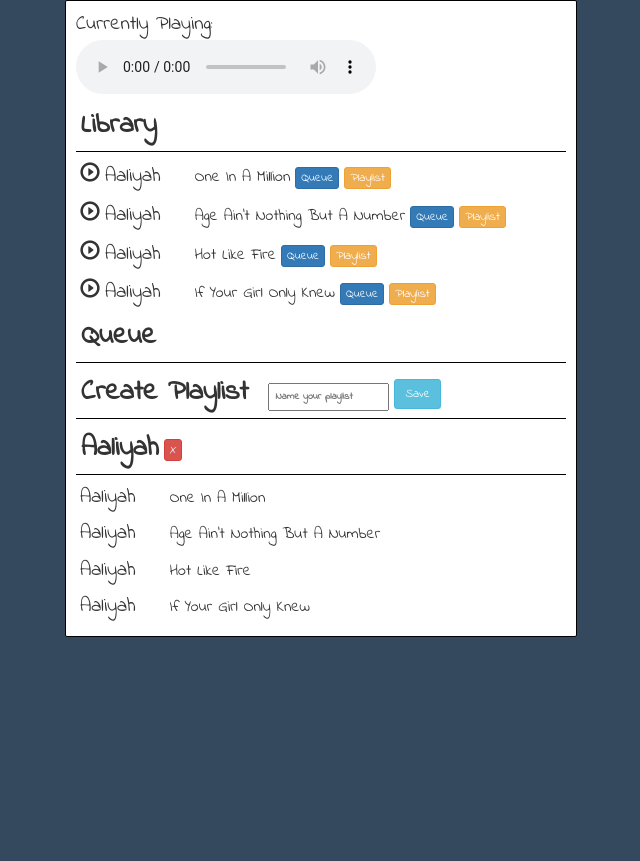
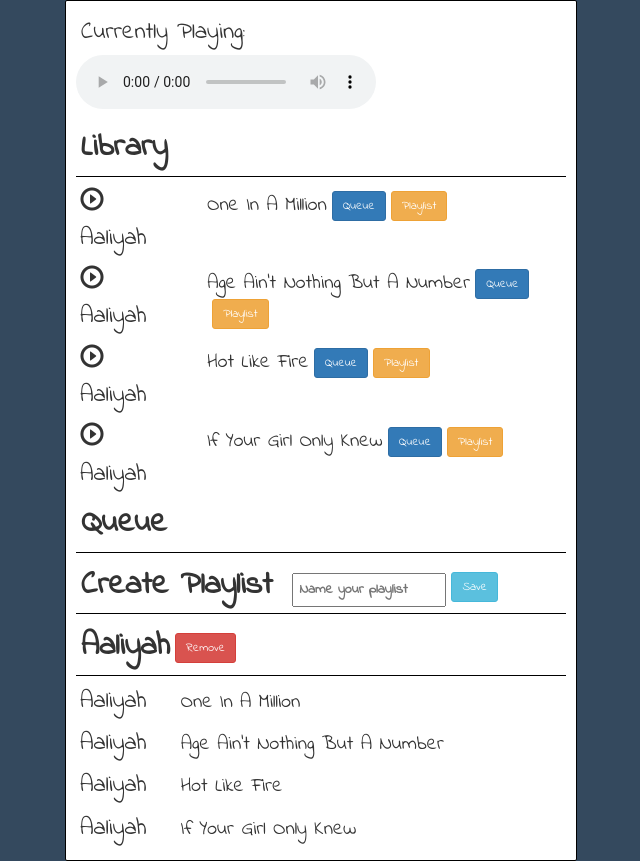
Before and after one commit to yntema/mytunes, a website: page client/index.html in a window 1280 px wide. Shown: the whole page, without its empty margins (319-959 px from the left). Before the commit the page ends 800 px from the top, so only its background shows below. Drawn offline with nearby package versions, Linux system fonts and the light colour scheme; files whose address does not match are found by name.

Commit message:
Change font sizes, remove paused class from span when new song starts.

```diff
--- a/client/models/AppModel.js
+++ b/client/models/AppModel.js
@@ -42,7 +42,7 @@
     }, this);
 
     params.library.on('removeFromPlaylist', function(song) {
-      this.get('newCollection').remove(song);
+      this.get('playlist').remove(song);
     }, this);
   }
 
--- a/client/styles.css
+++ b/client/styles.css
@@ -2,7 +2,7 @@
 body {
   background-color: #34495e;
   font-family: 'Indie Flower', cursive;
-  font-size: 16px;
+  font-size: 20px;
 }
 
 body>div {
@@ -21,7 +21,7 @@
 
 .artist {
   padding-right: 30px;
-  font-size: 20px;
+  font-size: 24px;
 }
 
 .audio {
@@ -29,7 +29,7 @@
 }
 
 .listHeader {
-  font-size: 28px;
+  font-size: 32px;
   font-weight: bold;
   border-bottom: 1px solid black;
   padding: 5px;
@@ -38,7 +38,7 @@
 
 div>input {
   padding: 5px;
-  font-size: 10px;
+  font-size: 14px;
   margin-left: 20px;
 }
 
@@ -51,9 +51,10 @@
 }
 
 .currentSong {
-  font-size: 20px;
+  padding: 5px;
+  font-size: 24px;
 }
 
 .currentSong>span {
-  font-size: 16px;
+  font-size: 20px;
 }
--- a/client/views/LibraryEntryView.js
+++ b/client/views/LibraryEntryView.js
@@ -3,7 +3,7 @@
 
   tagName: 'tr',
 
-  template: _.template('<td class=artist><span class="glyphicon glyphicon-play-circle"></span><%= artist %></td><td><%= title %><button class="queue btn btn-primary btn-xs">Queue</button><button class="playlist btn btn-warning btn-xs">Playlist</button></td>'),
+  template: _.template('<td class=artist><span class="glyphicon glyphicon-play-circle"></span><%= artist %></td><td><%= title %><button class="queue btn btn-primary btn-sm">Queue</button><button class="playlist btn btn-warning btn-sm">Playlist</button></td>'),
 
   events: {
     'click button.queue': function() {
@@ -18,7 +18,7 @@
         $(this.el).find('span').removeClass('paused').toggleClass('glyphicon-pause').toggleClass('glyphicon-play-circle').addClass('playing');
       }else{
         this.model.play();
-        $('span').removeClass('glyphicon-pause').addClass('glyphicon-play-circle').removeClass('playing');
+        $('span').removeClass('glyphicon-pause').addClass('glyphicon-play-circle').removeClass('playing').removeClass('paused');
         $(this.el).find('span').toggleClass('glyphicon-play-circle').toggleClass('glyphicon-pause').addClass('playing');
       }
     },
--- a/client/views/PlaylistView.js
+++ b/client/views/PlaylistView.js
@@ -19,7 +19,7 @@
   render: function() {
     this.$el.children().detach();
 
-    this.$el.html('<div class=listHeader>Aaliyah<button class="x btn btn-danger btn-xs">X</button></div>').append(
+    this.$el.html('<div class=listHeader>Aaliyah<button class="x btn btn-danger btn-sm">Remove</button></div>').append(
       this.collection.map(function(song) {
         return new PlaylistEntryView({model: song}).render();
       })
```
